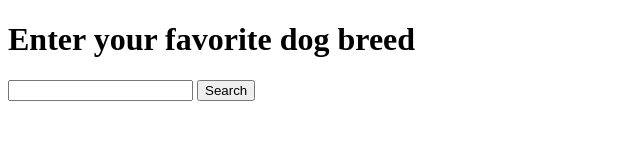
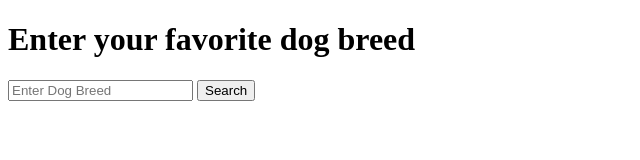
Before and after one commit to sammerham/Dog-Breed, a plain HTML site: page index.html in a window 1280 px wide. Shown: the full height of the page, 0-640 px from the left. Drawn offline with nearby package versions, Linux system fonts and the light colour scheme.

Commit message:
Added placeholder

```diff
--- a/index.html
+++ b/index.html
@@ -12,7 +12,7 @@
 <body>
     <h1>Enter your favorite dog breed</h1>
     <form action="" id='form'>
-        <input type="text" id="input">
+        <input type="text" id="input" placeholder="Enter Dog Breed">
         <button id="submit">Search</button>
     </form>
     <br>
```
